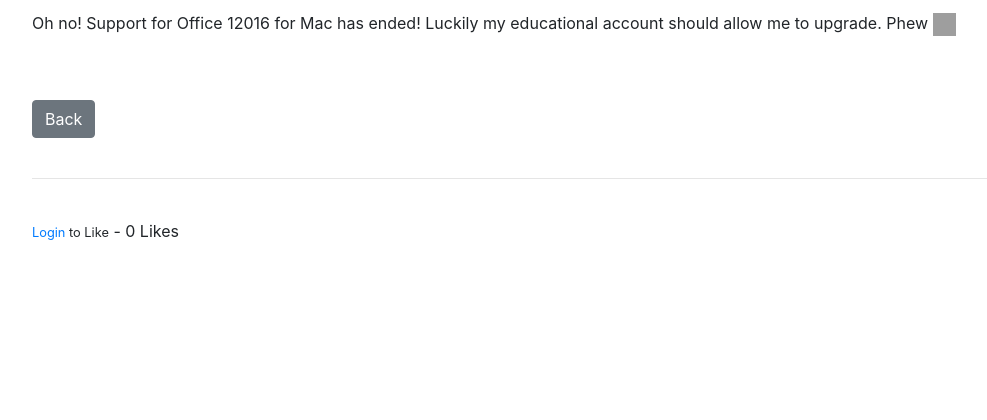
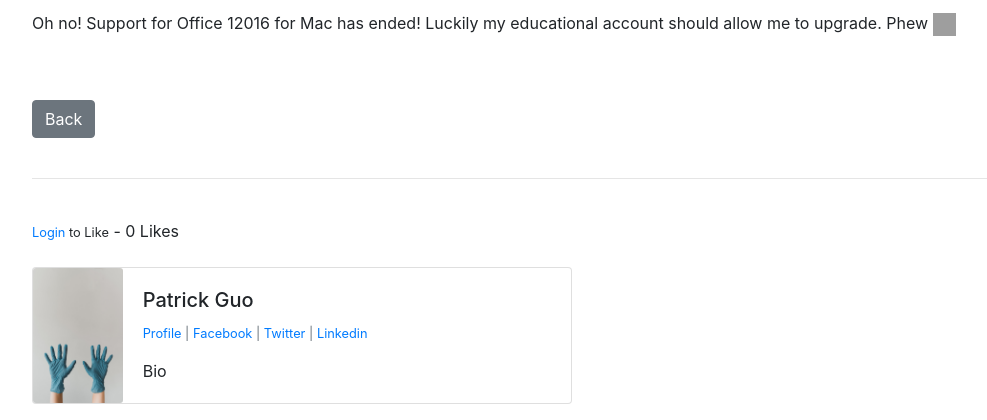
Before and after one commit to shpatrickguo/django_blog, a Django app: page /article/2 in a window 1280 px wide. Shown: the part 398-818 px from the top of the page, without its empty margins (53-1040 px from the left). Before the commit the page ends 638 px from the top, so only its background shows below. Run offline with Django 3.2, Linux system fonts and the light colour scheme; data comes from the database, SQL or seed files in the repository; both versions use the stored data as it was after the commit; data that the repository does not hold is empty; some libraries are stand-ins or nearby versions.

Commit message:
categories fixed speeling mistakes ew

```diff
--- a/members/templates/registration/edit_profile.html
+++ b/members/templates/registration/edit_profile.html
@@ -2,6 +2,8 @@
 {% block title %}Edit Profile{% endblock %}
 {% block content %}
 <h1>Edit Profile</h1>
+<br/><br/>
+{{ user.profile.bio }}
 <br/><br/>
 <div class="form-group">
   <form method="post">
--- a/members/urls.py
+++ b/members/urls.py
@@ -1,5 +1,5 @@
 from django.urls import path
-from .views import UserRegisterView, UserEditView, PasswordsChangeView
+from .views import UserRegisterView, UserEditView, PasswordsChangeView, ShowProfilePageView
 from . import views
 
 urlpatterns = [
@@ -7,4 +7,5 @@
     path('edit_profile/', UserEditView.as_view(), name="edit_profile"),
     path('password/', PasswordsChangeView.as_view()),
     path('password_sucess/', views.password_success, name="password_success"),
+    path('<int:pk>/profile/', ShowProfilePageView.as_view(), name="show_profile_page"),
 ]
--- a/mysite/settings.py
+++ b/mysite/settings.py
@@ -124,6 +124,10 @@
 
 STATIC_URL = '/static/'
 MEDIA_URL = '/media/'
+STATICFILES_DIRS = [
+    os.path.join(BASE_DIR, 'static')
+]
+
 MEDIA_ROOT = os.path.join(BASE_DIR, 'media')
 
 STATICFILES_DIRS = (
--- a/theblog/models.py
+++ b/theblog/models.py
@@ -16,6 +16,12 @@
 class Profile(models.Model):
     user = models.OneToOneField(User, null=True, on_delete=models.CASCADE)
     bio = models.TextField()
+    profile_pic = models.ImageField(null=True, blank=True, upload_to="images/profile/")
+    website_url  = models.CharField(max_length=255, null=True, blank=True)
+    facebook_url = models.CharField(max_length=255, null=True, blank=True)
+    twitter_url = models.CharField(max_length=255, null=True, blank=True)
+    instagram_url = models.CharField(max_length=255, null=True, blank=True)
+    linkedin_url = models.CharField(max_length=255, null=True, blank=True)
 
     def __str__(self):
         return str(self.user)
--- a/theblog/templates/article_details.html
+++ b/theblog/templates/article_details.html
@@ -1,9 +1,10 @@
 {% extends 'base.html' %}
+{% load static %}
 {% block title %}{{ post.title_tag}}{% endblock %}
 {% block content %}
 <h1>{{ post.title }}</h1>
 <small>
-  By: {{ post.author.first_name}} {{ post.author.last_name}} -
+  By: {{ post.author.first_name }} {{ post.author.last_name }} -
   {{ post.post_date }} -
   {% if user.is_authenticated %}
     {% if user.id == post.author.id %}
@@ -37,4 +38,43 @@
   {% endif %}
       - {{ total_likes }} Likes
   </form>
+  <br/><br/>
+
+  <div class="card mb-3" style="max-width: 540px;">
+    <div class="row no-gutters">
+      <div class="col-md-2">
+        {% if post.author.profile.profile_pic %}
+        <img src="{{ post.author.profile.profile_pic.url }}" class="card-img">
+        {% else %}
+         <img src="{% static 'theblog/images/default_profile_pic.jpg'%}" class="card-img">
+        {% endif %}
+      </div>
+      <div class="col-md-10">
+        <div class="card-body">
+          <h5 class="card-title">
+            {{ post.author.first_name }} {{ post.author.last_name }}
+          </h5>
+          <p class="small text-muted">
+            <a href="{% url 'show_profile_page' post.author.profile.id %}">Profile</a>
+            {% if post.author.profile.website_url %}
+            | <a href="{{ post.author.profile.website_url }}">Website</a>
+            {% endif %}
+            {% if post.author.profile.facebook_url %}
+            | <a href="{{ post.author.profile.facebook_url }}">Facebook</a>
+            {% endif %}
+            {% if post.author.profile.twitter_url %}
+            | <a href="{{ post.author.profile.twitter_url }}">Twitter</a>
+            {% endif %}
+            {% if post.author.profile.instagram_url %}
+            | <a href="{{ post.author.profile.instagram_url }}">Instagram</a>
+            {% endif %}
+            {% if post.author.profile.linkedin_url %}
+            | <a href="{{ post.author.profile.linkedin_url }}">Linkedin</a>
+            {% endif %}
+          </p>
+          <p class="card-text">{{ post.author.profile.bio }}</p>
+        </div>
+      </div>
+    </div>
+  </div>
 {% endblock %}
--- a/theblog/templates/home.html
+++ b/theblog/templates/home.html
@@ -4,7 +4,7 @@
 <ul>
 {% for post in object_list %}
   <li><a href="{% url 'article-detail' post.pk %}">{{ post.title}}</a>
-    - <a href="{% url 'category' post.category|slugify %}">{{ post.cateogry}}</a>
+    - <a href="{% url 'category' post.category|slugify %}">{{ post.category }}</a>
     - {{ post.author.first_name }} {{ post.author.last_name }}
     - {{ post.post_date }} -
   <small>
```
Also changed, not shown: members/templates/registration/user_profile.html (added, +42 -0 lines), members/views.py (+13 -1 lines), db.sqlite3, static/theblog/images/default_profile_pic.jpg (added), theblog/migrations/0010_auto_20201114_2058.py (added), theblog/migrations/0011_auto_20201114_2111.py (added), 1 other file.
